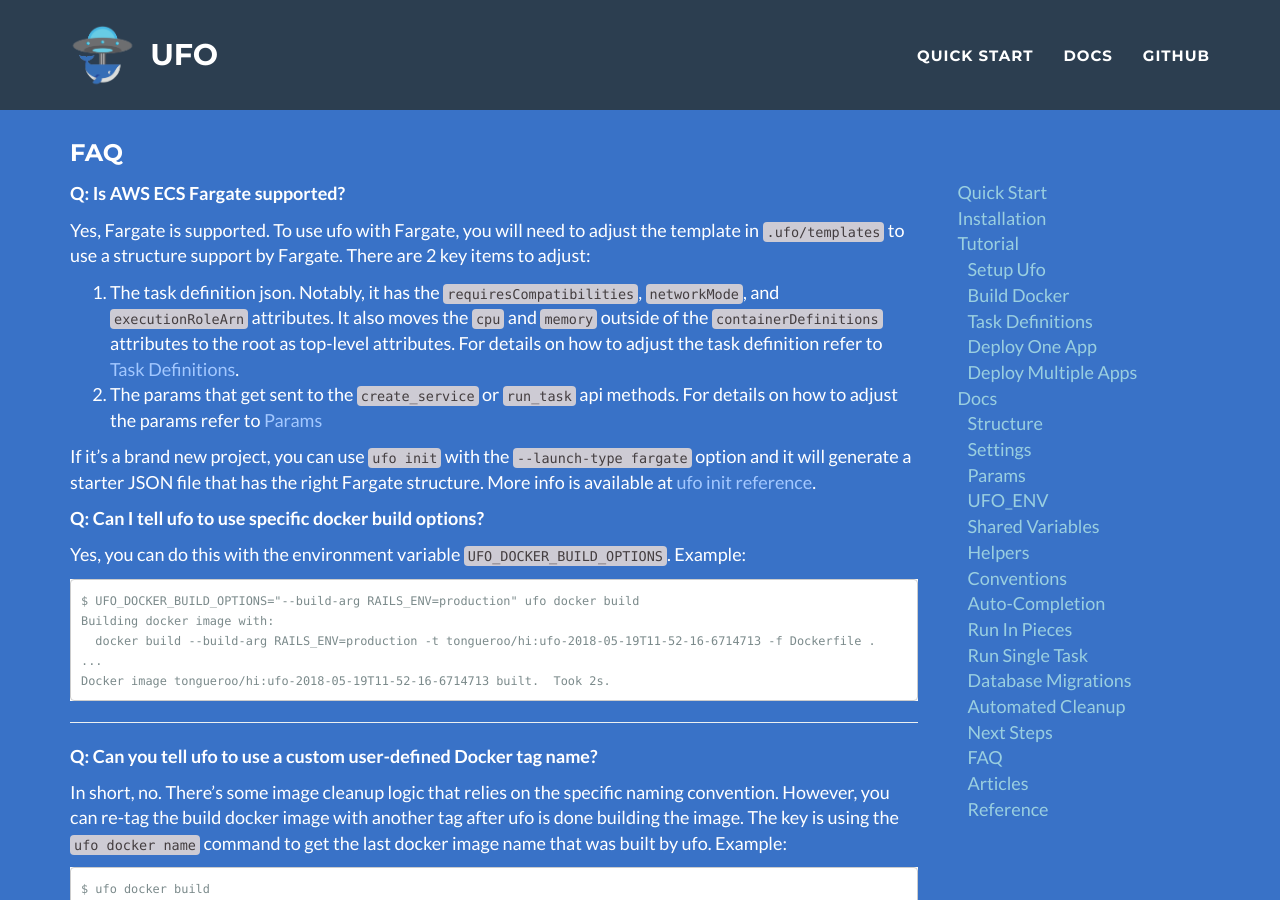
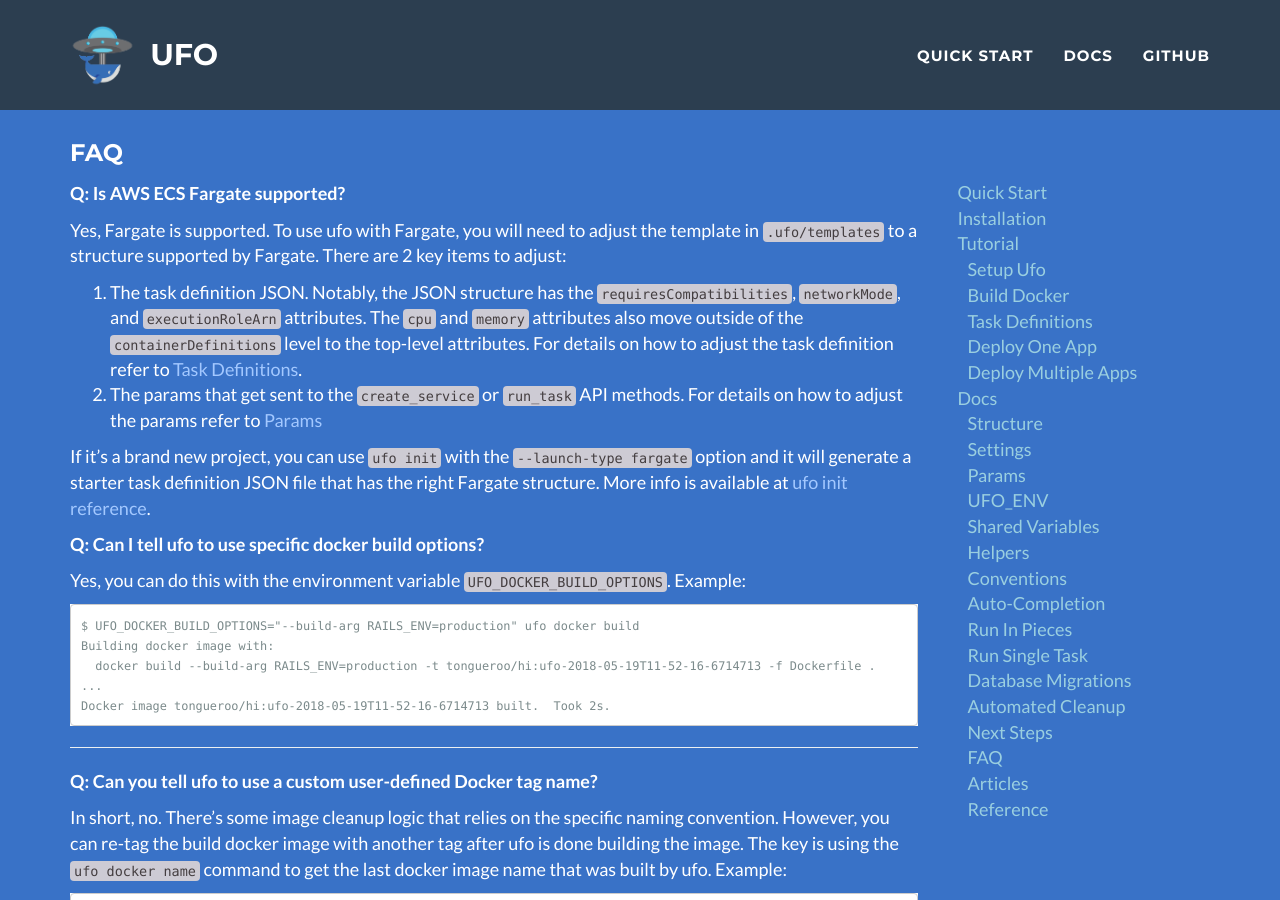
Before and after one commit to boltops-tools/ufo, a Jekyll site: the page built from docs/_docs/faq.md, in a window 1280 px wide and 900 px high. Built offline with Jekyll 4.4.1, drawn with Linux system fonts in a browser that asks for light colours.

Commit message:
update faq

```diff
--- a/docs/_docs/faq.md
+++ b/docs/_docs/faq.md
@@ -4,12 +4,12 @@ title: FAQ
 
 **Q: Is AWS ECS Fargate supported?**
 
-Yes, Fargate is supported.  To use ufo with Fargate, you will need to adjust the template in `.ufo/templates` to use a structure support by Fargate.  There are 2 key items to adjust:
+Yes, Fargate is supported.  To use ufo with Fargate, you will need to adjust the template in `.ufo/templates` to a structure supported by Fargate.  There are 2 key items to adjust:
 
-1. The task definition json. Notably, it has the `requiresCompatibilities`, `networkMode`, and `executionRoleArn` attributes. It also moves the `cpu` and `memory` outside of the `containerDefinitions` attributes to the root as top-level attributes. For details on how to adjust the task definition refer to [Task Definitions]({% link _docs/tutorial-ufo-tasks-build.md %}).
-2. The params that get sent to the `create_service` or  `run_task` api methods. For details on how to adjust the params refer to [Params]({% link _docs/params.md %})
+1. The task definition JSON. Notably, the JSON structure has the `requiresCompatibilities`, `networkMode`, and `executionRoleArn` attributes. The `cpu` and `memory` attributes also move outside of the `containerDefinitions` level to the top-level attributes. For details on how to adjust the task definition refer to [Task Definitions]({% link _docs/tutorial-ufo-tasks-build.md %}).
+2. The params that get sent to the `create_service` or  `run_task` API methods. For details on how to adjust the params refer to [Params]({% link _docs/params.md %})
 
-If it's a brand new project, you can use `ufo init` with the `--launch-type fargate` option and it will generate a starter JSON file that has the right Fargate structure. More info is available at [ufo init reference](/reference/ufo-init/#fargate-support).
+If it's a brand new project, you can use `ufo init` with the `--launch-type fargate` option and it will generate a starter task definition JSON file that has the right Fargate structure. More info is available at [ufo init reference](/reference/ufo-init/#fargate-support).
 
 **Q: Can I tell ufo to use specific docker build options?**
 
```
